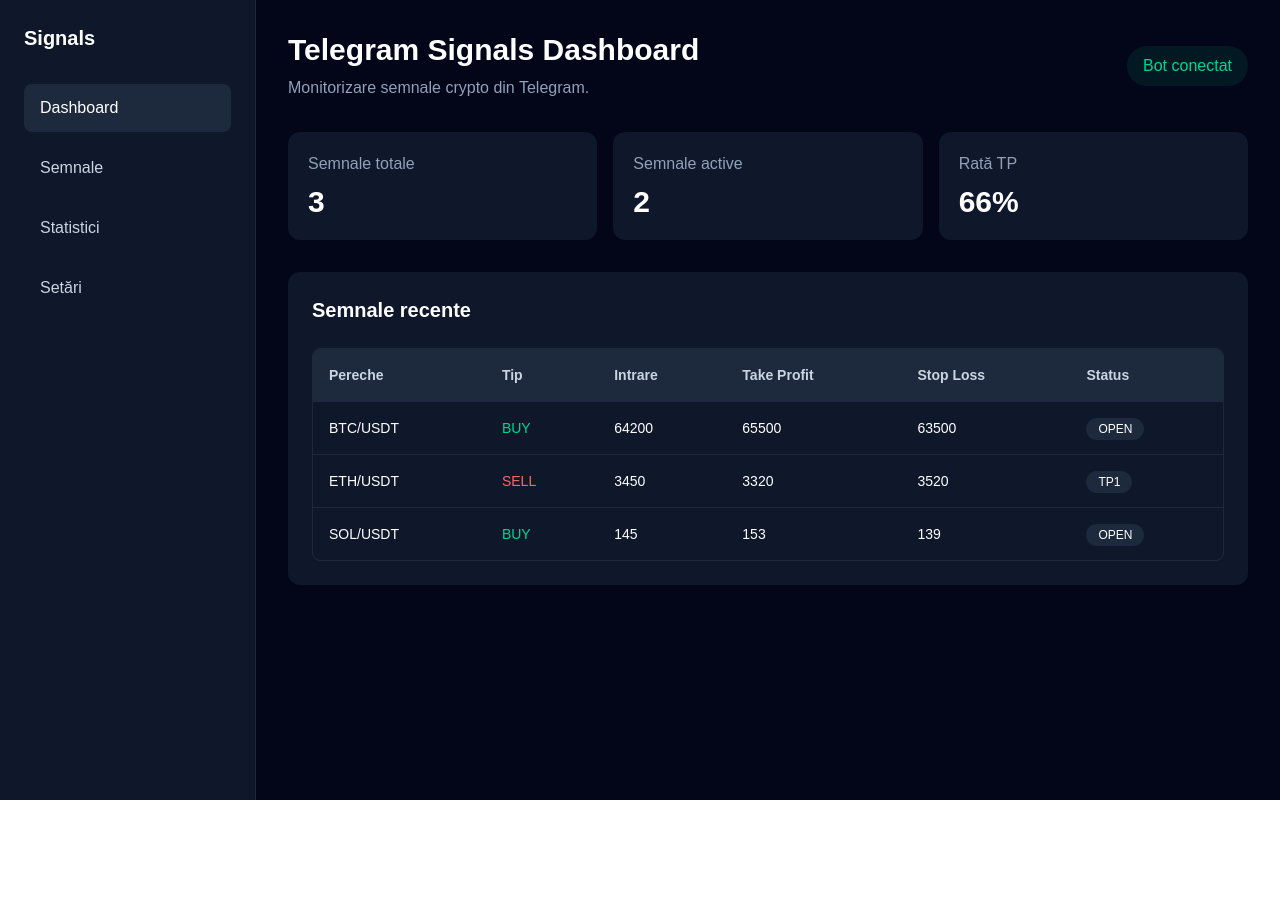
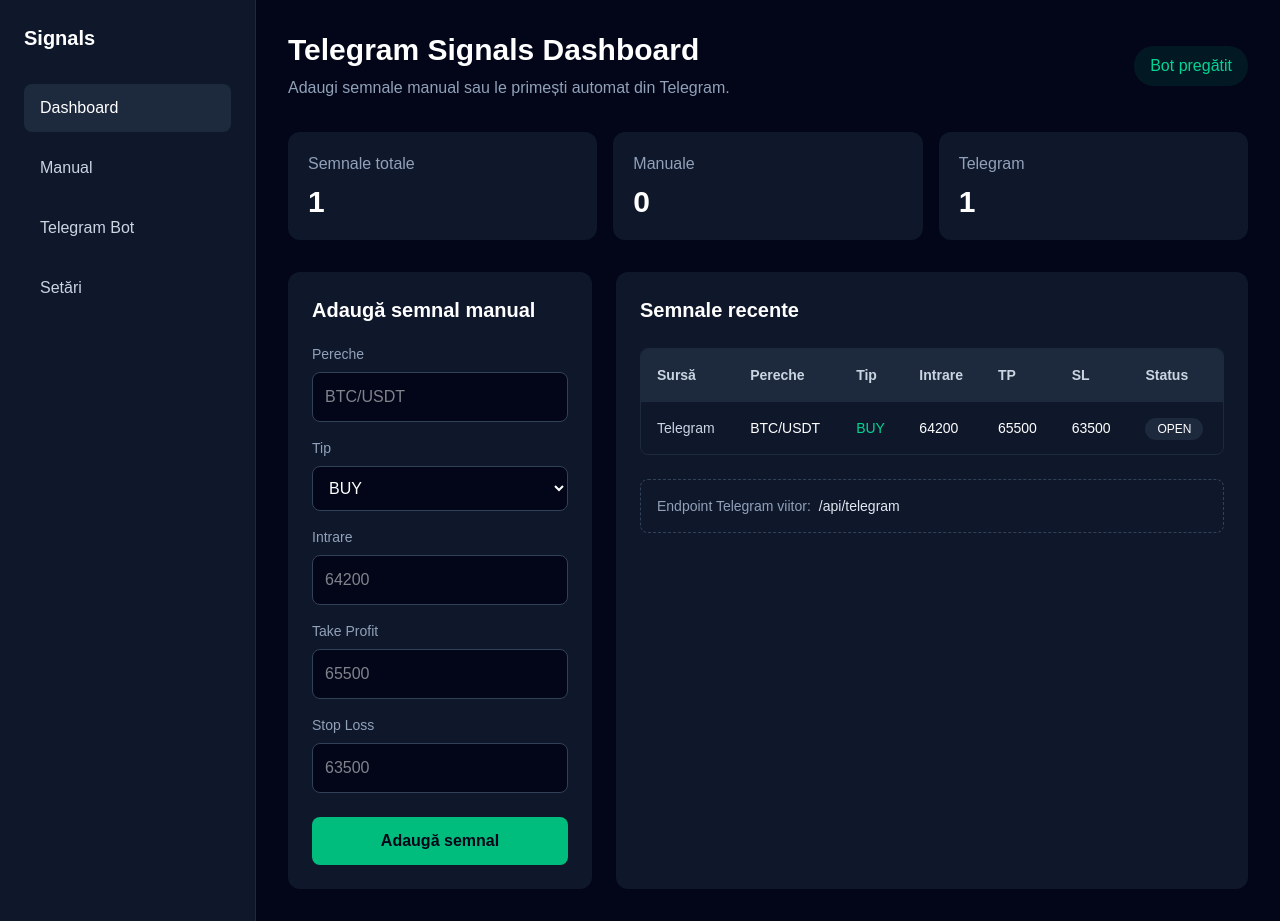
Before and after one commit to adrian20071994-eng/pythonu2.0, a Next.js app: page / in a window 1280 px wide. Before the commit the page ends 800 px from the top, so only its background shows below. Built offline with nearby package versions, Linux system fonts and the light colour scheme.

Commit message:
Add manual signal form

```diff
--- a/app/page.tsx
+++ b/app/page.tsx
@@ -1,10 +1,61 @@
-const signals = [
-  { pair: "BTC/USDT", type: "BUY", entry: "64200", tp: "65500", sl: "63500", status: "OPEN" },
-  { pair: "ETH/USDT", type: "SELL", entry: "3450", tp: "3320", sl: "3520", status: "TP1" },
-  { pair: "SOL/USDT", type: "BUY", entry: "145", tp: "153", sl: "139", status: "OPEN" },
-];
+"use client";
+
+import { useState } from "react";
+
+type Signal = {
+  pair: string;
+  type: "BUY" | "SELL";
+  entry: string;
+  tp: string;
+  sl: string;
+  status: string;
+  source: "Manual" | "Telegram";
+};
 
 export default function Home() {
+  const [signals, setSignals] = useState<Signal[]>([
+    {
+      pair: "BTC/USDT",
+      type: "BUY",
+      entry: "64200",
+      tp: "65500",
+      sl: "63500",
+      status: "OPEN",
+      source: "Telegram",
+    },
+  ]);
+
+  const [form, setForm] = useState<Signal>({
+    pair: "",
+    type: "BUY",
+    entry: "",
+    tp: "",
+    sl: "",
+    status: "OPEN",
+    source: "Manual",
+  });
+
+  function addManualSignal(event: React.FormEvent) {
+    event.preventDefault();
+
+    if (!form.pair || !form.entry || !form.tp || !form.sl) {
+      alert("Completează toate câmpurile.");
+      return;
+    }
+
+    setSignals([form, ...signals]);
+
+    setForm({
+      pair: "",
+      type: "BUY",
+      entry: "",
+      tp: "",
+      sl: "",
+      status: "OPEN",
+      source: "Manual",
+    });
+  }
+
   return (
     <main className="min-h-screen bg-slate-950 text-white">
       <div className="flex min-h-screen">
@@ -13,8 +64,8 @@
 
           <nav className="mt-8 space-y-3 text-slate-300">
             <p className="rounded-lg bg-slate-800 px-4 py-3 text-white">Dashboard</p>
-            <p className="px-4 py-3">Semnale</p>
-            <p className="px-4 py-3">Statistici</p>
+            <p className="px-4 py-3">Manual</p>
+            <p className="px-4 py-3">Telegram Bot</p>
             <p className="px-4 py-3">Setări</p>
           </nav>
         </aside>
@@ -23,52 +74,125 @@
           <header className="flex items-center justify-between">
             <div>
               <h1 className="text-3xl font-bold">Telegram Signals Dashboard</h1>
-              <p className="mt-2 text-slate-400">Monitorizare semnale crypto din Telegram.</p>
+              <p className="mt-2 text-slate-400">
+                Adaugi semnale manual sau le primești automat din Telegram.
+              </p>
             </div>
 
             <div className="rounded-full bg-emerald-500/10 px-4 py-2 text-emerald-400">
-              Bot conectat
+              Bot pregătit
             </div>
           </header>
 
           <div className="mt-8 grid grid-cols-3 gap-4">
             <div className="rounded-xl bg-slate-900 p-5">
               <p className="text-slate-400">Semnale totale</p>
-              <p className="mt-2 text-3xl font-bold">3</p>
+              <p className="mt-2 text-3xl font-bold">{signals.length}</p>
             </div>
 
             <div className="rounded-xl bg-slate-900 p-5">
-              <p className="text-slate-400">Semnale active</p>
-              <p className="mt-2 text-3xl font-bold">2</p>
+              <p className="text-slate-400">Manuale</p>
+              <p className="mt-2 text-3xl font-bold">
+                {signals.filter((signal) => signal.source === "Manual").length}
+              </p>
             </div>
 
             <div className="rounded-xl bg-slate-900 p-5">
-              <p className="text-slate-400">Rată TP</p>
-              <p className="mt-2 text-3xl font-bold">66%</p>
+              <p className="text-slate-400">Telegram</p>
+              <p className="mt-2 text-3xl font-bold">
+                {signals.filter((signal) => signal.source === "Telegram").length}
+              </p>
             </div>
           </div>
 
-          <div className="mt-8 rounded-xl bg-slate-900 p-6">
+          <div className="mt-8 grid grid-cols-1 gap-6 xl:grid-cols-3">
+            <form
+              onSubmit={addManualSignal}
+              className="rounded-xl bg-slate-900 p-6 xl:col-span-1"
+            >
+              <h2 className="text-xl font-semibold">Adaugă semnal manual</h2>
+
+              <label className="mt-5 block text-sm text-slate-400">Pereche</label>
+              <input
+                value={form.pair}
+                onChange={(e) => setForm({ ...form, pair: e.target.value })}
+                placeholder="BTC/USDT"
+                className="mt-2 w-full rounded-lg border border-slate-700 bg-slate-950 p-3 text-white outline-none"
+              />
+
+              <label className="mt-4 block text-sm text-slate-400">Tip</label>
+              <select
+                value={form.type}
+                onChange={(e) =>
+                  setForm({ ...form, type: e.target.value as "BUY" | "SELL" })
+                }
+                className="mt-2 w-full rounded-lg border border-slate-700 bg-slate-950 p-3 text-white outline-none"
+              >
+                <option value="BUY">BUY</option>
+                <option value="SELL">SELL</option>
+              </select>
+
+              <label className="mt-4 block text-sm text-slate-400">Intrare</label>
+              <input
+                value={form.entry}
+                onChange={(e) => setForm({ ...form, entry: e.target.value })}
+                placeholder="64200"
+                className="mt-2 w-full rounded-lg border border-slate-700 bg-slate-950 p-3 text-white outline-none"
+              />
+
+              <label className="mt-4 block text-sm text-slate-400">Take Profit</label>
+              <input
+                value={form.tp}
+                onChange={(e) => setForm({ ...form, tp: e.target.value })}
+                placeholder="65500"
+                className="mt-2 w-full rounded-lg border border-slate-700 bg-slate-950 p-3 text-white outline-none"
+              />
+
+              <label className="mt-4 block text-sm text-slate-400">Stop Loss</label>
+              <input
+                value={form.sl}
+                onChange={(e) => setForm({ ...form, sl: e.target.value })}
+                placeholder="63500"
+                className="mt-2 w-full rounded-lg border border-slate-700 bg-slate-950 p-3 text-white outline-none"
+              />
+
+              <button
+                type="submit"
+                className="mt-6 w-full rounded-lg bg-emerald-500 p-3 font-semibold text-slate-950"
+              >
+                Adaugă semnal
+              </button>
+            </form>
+
+            <div className="rounded-xl bg-slate-900 p-6 xl:col-span-2">
               <h2 className="text-xl font-semibold">Semnale recente</h2>
 
               <div className="mt-6 overflow-hidden rounded-lg border border-slate-800">
                 <table className="w-full text-left text-sm">
                   <thead className="bg-slate-800 text-slate-300">
                     <tr>
+                      <th className="p-4">Sursă</th>
                       <th className="p-4">Pereche</th>
                       <th className="p-4">Tip</th>
                       <th className="p-4">Intrare</th>
-                    <th className="p-4">Take Profit</th>
-                    <th className="p-4">Stop Loss</th>
+                      <th className="p-4">TP</th>
+                      <th className="p-4">SL</th>
                       <th className="p-4">Status</th>
                     </tr>
                   </thead>
 
                   <tbody>
-                  {signals.map((signal) => (
-                    <tr key={signal.pair} className="border-t border-slate-800">
+                    {signals.map((signal, index) => (
+                      <tr key={index} className="border-t border-slate-800">
+                        <td className="p-4 text-slate-300">{signal.source}</td>
                         <td className="p-4 font-medium">{signal.pair}</td>
-                      <td className={signal.type === "BUY" ? "p-4 text-emerald-400" : "p-4 text-red-400"}>
+                        <td
+                          className={
+                            signal.type === "BUY"
+                              ? "p-4 text-emerald-400"
+                              : "p-4 text-red-400"
+                          }
+                        >
                           {signal.type}
                         </td>
                         <td className="p-4">{signal.entry}</td>
@@ -84,6 +208,12 @@
                   </tbody>
                 </table>
               </div>
+
+              <div className="mt-6 rounded-lg border border-dashed border-slate-700 p-4 text-sm text-slate-400">
+                Endpoint Telegram viitor:
+                <span className="ml-2 text-slate-200">/api/telegram</span>
+              </div>
+            </div>
           </div>
         </section>
       </div>
```
Lines whose indentation alone changed are shown as unchanged.
